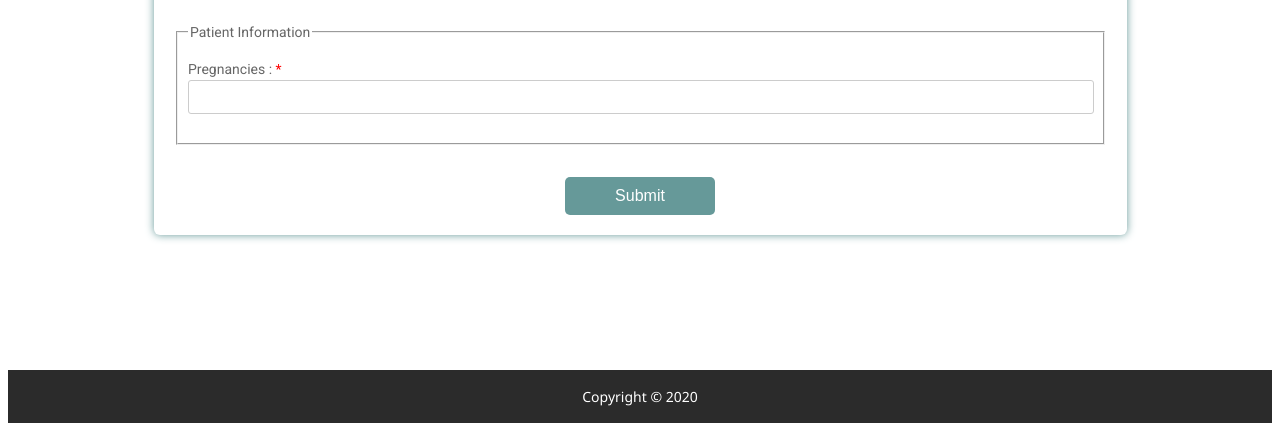
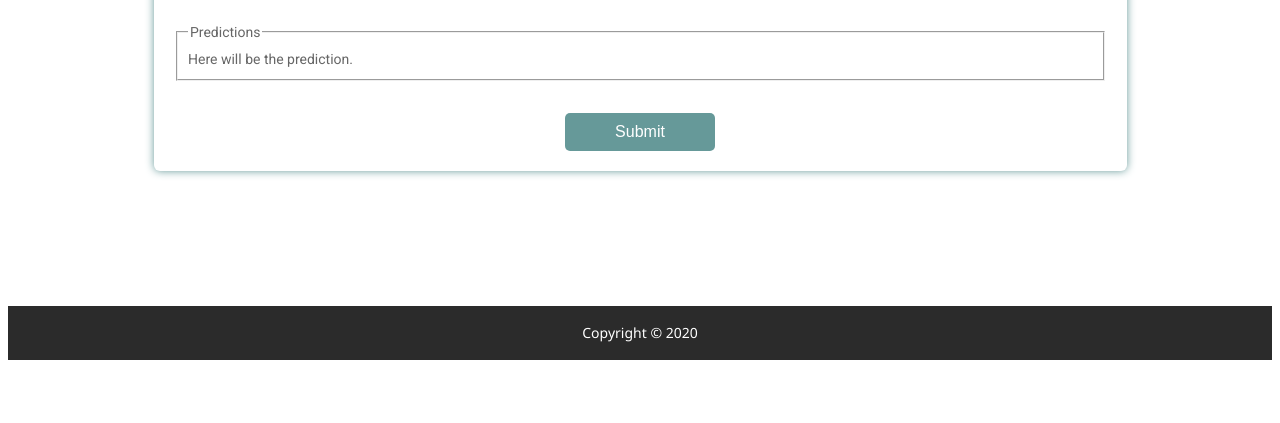
Before and after one commit to shrutibalan4591/Diabetes-Prediction, a Flask app: template templates/result.html in a window 1280 px wide. Shown: the part 139-562 px from the top of the page. Run offline with Flask 2, Linux system fonts and the light colour scheme; the template is opened without the code that fills it, so the values that code supplies are empty; parts of the project's set-up code (start-up, migrations or seed data) failed here and were passed over; some libraries are stand-ins or nearby versions.

Commit message:
Update result.html

```diff
--- a/templates/result.html
+++ b/templates/result.html
@@ -220,11 +220,8 @@
         </div>
         <br/>
         <fieldset>
-          <legend>Patient Information</legend>
-          <div class="item">
-            <label for="Pregnancies">Pregnancies : <span>*</span></label>
-            <input type="text" id="Pregnancies" name="Pregnancies" required/>
-          </div>
+          <legend>Predictions</legend>
+          Here will be the prediction.
 
         </fieldset>
         <br/>
```
